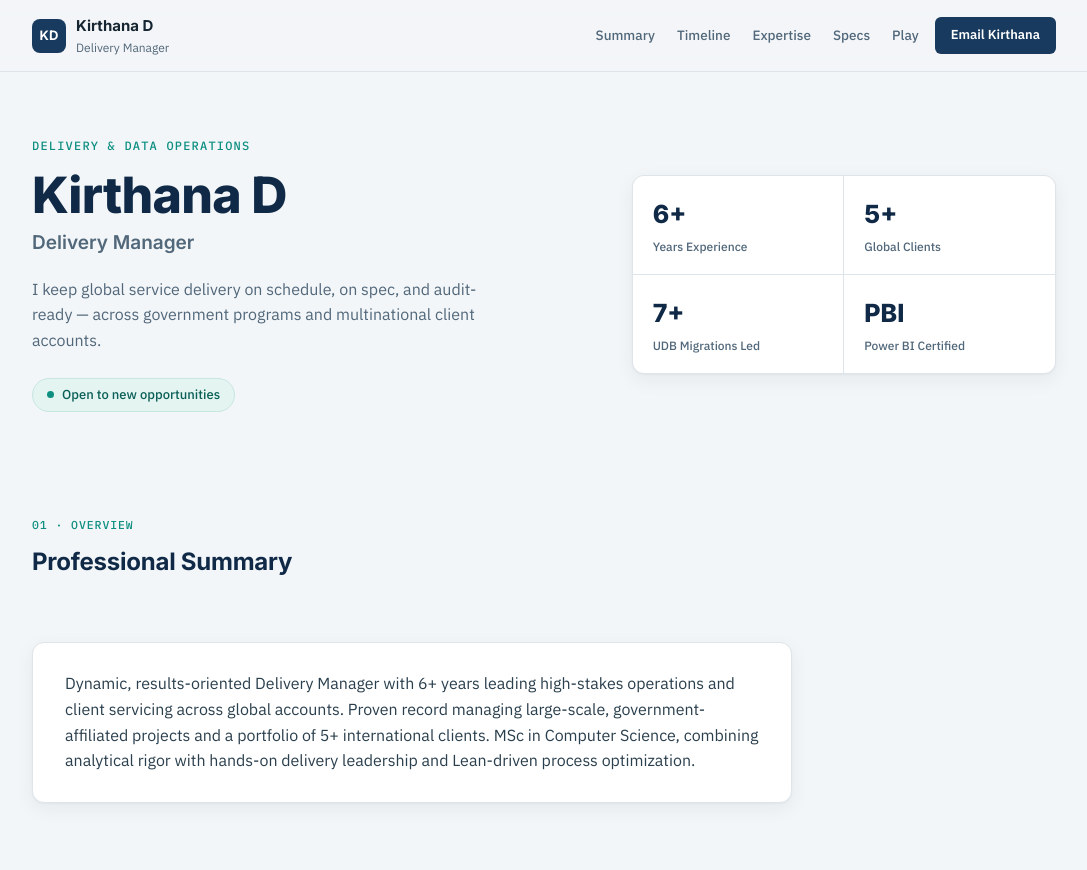
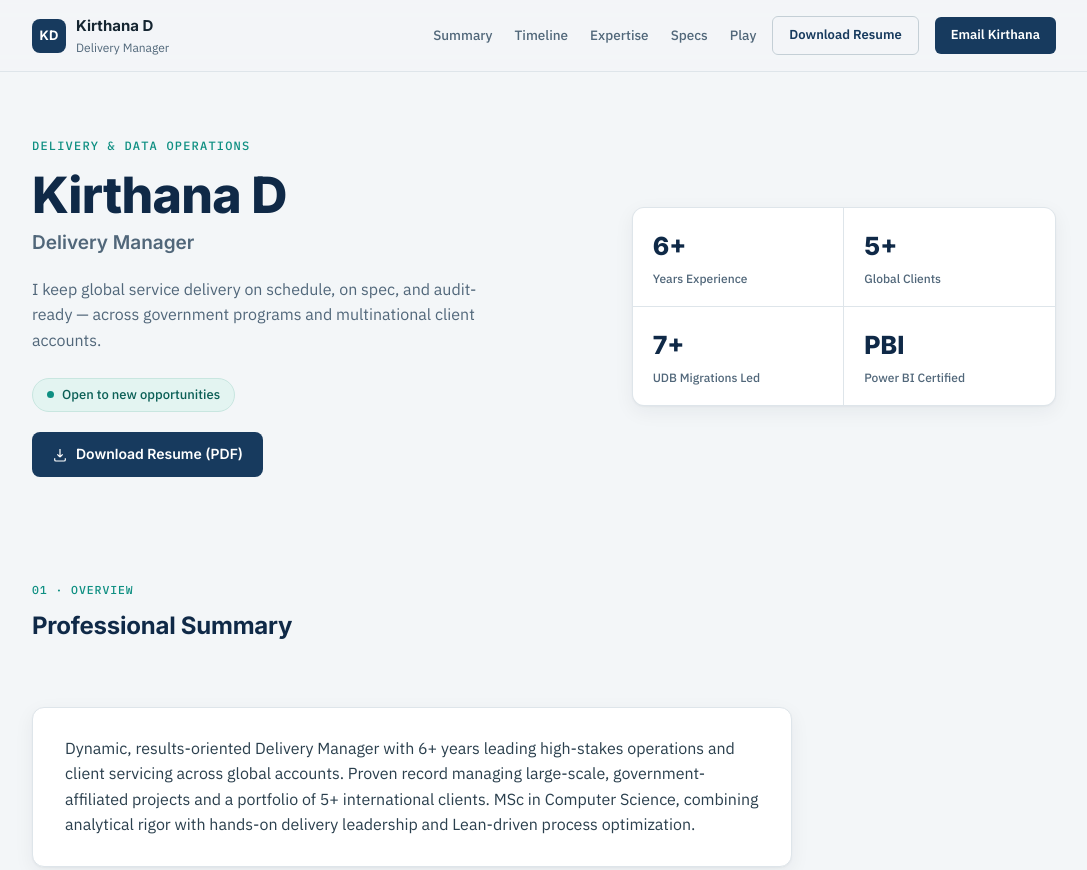
Before and after one commit to f1hunterr/Kirthana, a plain HTML site: page index.html in a window 1280 px wide. Shown: the top 870 px of the page, without its empty margins (96-1183 px from the left). Drawn offline with Linux system fonts and the light colour scheme.

Commit message:
Add downloadable resume PDF with nav and hero download buttons

```diff
--- a/index.html
+++ b/index.html
@@ -68,6 +68,11 @@
     transition:background .15s;
   }
   .nav-cta:hover{background:var(--navy-deep);}
+  .nav-cta-ghost{
+    background:transparent; color:var(--navy); border:1px solid var(--line-strong);
+  }
+  .nav-cta-ghost:hover{background:#fff; border-color:var(--navy); color:var(--navy-deep);}
+  @media(max-width:900px){ .nav-cta-ghost{display:none;} }
   @media(max-width:760px){ .nav-links{display:none;} }
 
   /* ---------- HERO ---------- */
@@ -88,6 +93,14 @@
     background:var(--teal-tint); color:#0B5F56; border:1px solid #C8E6E0; border-radius:100px; padding:6px 14px;
   }
   .status-dot{width:7px; height:7px; border-radius:50%; background:var(--teal);}
+
+  .hero-resume-btn{
+    display:inline-flex; align-items:center; gap:8px; font-family:var(--disp); font-weight:600; font-size:14px;
+    color:#fff; background:var(--navy); padding:11px 20px; border-radius:8px; text-decoration:none;
+    transition:background .15s;
+  }
+  .hero-resume-btn svg{width:16px; height:16px;}
+  .hero-resume-btn:hover{background:var(--navy-deep);}
 
   .kpi-card{background:var(--card); border:1px solid var(--line); border-radius:12px; box-shadow:var(--shadow); padding:22px;}
   .kpi-grid{display:grid; grid-template-columns:1fr 1fr; gap:1px; background:var(--line); border:1px solid var(--line); border-radius:12px; overflow:hidden; box-shadow:var(--shadow);}
@@ -259,6 +272,7 @@
       <a href="#specs">Specs</a>
       <a href="#arcade">Play</a>
     </nav>
+    <a class="nav-cta nav-cta-ghost" href="assets/Kirthana-D-Resume.pdf" download="Kirthana-D-Resume.pdf">Download Resume</a>
     <a class="nav-cta" href="mailto:kirthanad1432@gmail.com">Email Kirthana</a>
   </div>
 </header>
@@ -272,6 +286,12 @@
       <p class="role">Delivery Manager</p>
       <p class="pitch">I keep global service delivery on schedule, on spec, and audit-ready — across government programs and multinational client accounts.</p>
       <div class="status-pill"><span class="status-dot"></span> Open to new opportunities</div>
+      <div style="margin-top:20px;">
+        <a class="hero-resume-btn" href="assets/Kirthana-D-Resume.pdf" download="Kirthana-D-Resume.pdf">
+          <svg viewBox="0 0 24 24" fill="none" stroke="currentColor" stroke-width="1.8"><path d="M12 3v12m0 0l-4-4m4 4l4-4"/><path d="M4 17v2a2 2 0 0 0 2 2h12a2 2 0 0 0 2-2v-2"/></svg>
+          Download Resume (PDF)
+        </a>
+      </div>
     </div>
 
     <div class="kpi-grid">
```
Also changed, not shown: 1 other file.
